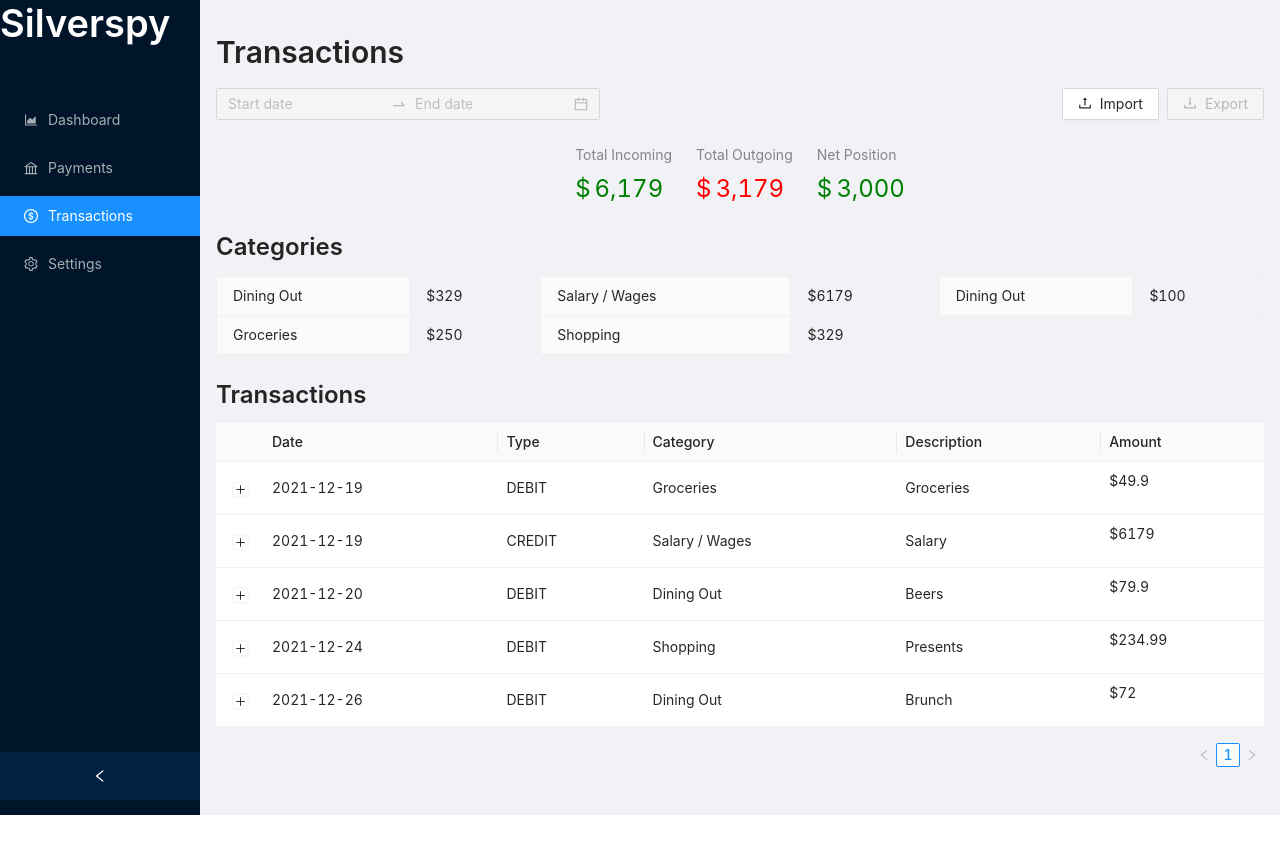
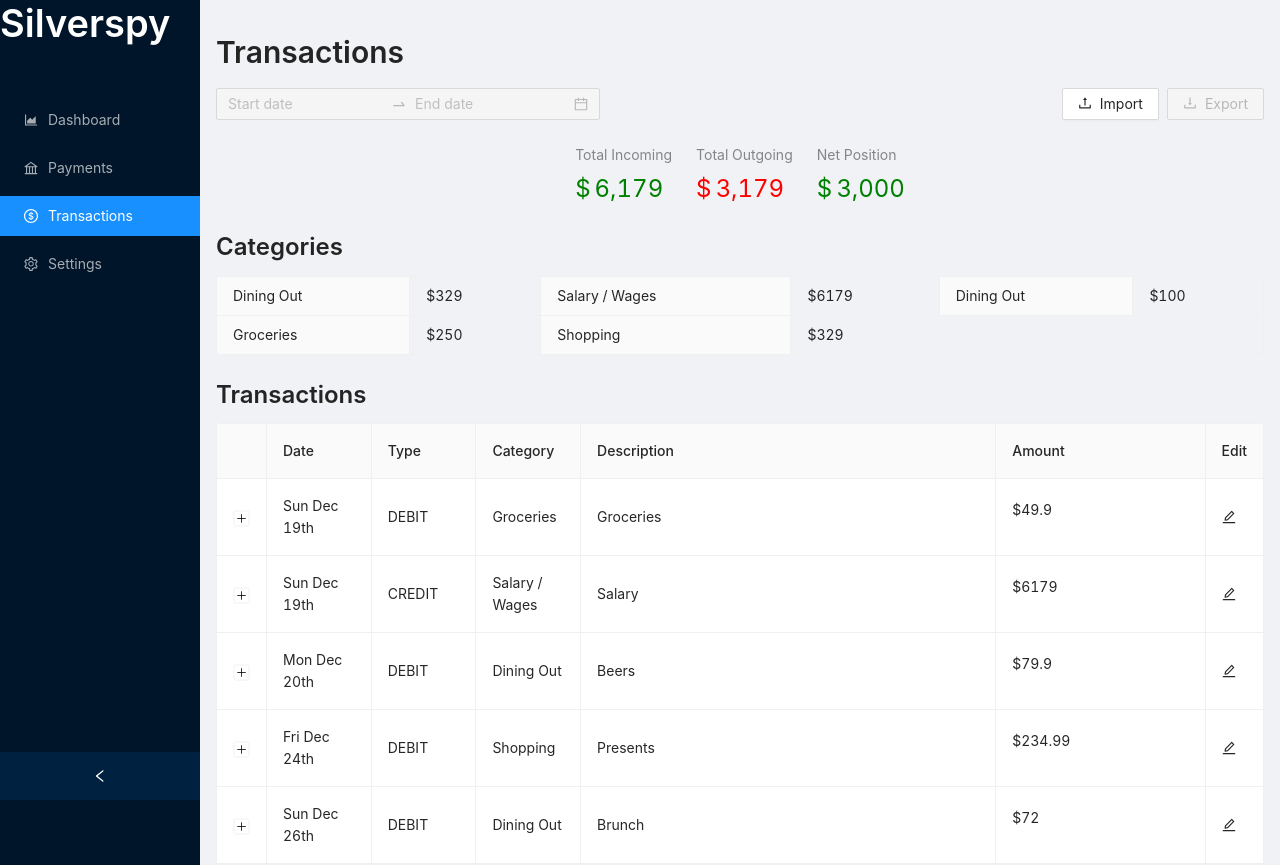
Before and after one commit to mttchpmn/silverspy-web, a Next.js app: page /transactions in a window 1280 px wide. Shown: the top 865 px of the page. Before the commit the page ends 815 px from the top, so only its background shows below. Built offline with nearby package versions, Linux system fonts and the light colour scheme.

Commit message:
0002 Make transactions table editable

```diff
--- a/components/TransactionsTable.tsx
+++ b/components/TransactionsTable.tsx
@@ -1,44 +1,183 @@
-import {Table} from "antd";
+import {SetStateAction, useState} from "react";
+import {Form, Input, InputNumber, message, Table} from "antd";
+import {DeliveredProcedureOutlined, EditOutlined} from "@ant-design/icons";
+import moment from "moment";
 
-// @ts-ignore
-export const TransactionsTable = ({dataSource}) => {
+type EditableCellProps = {
+    editing: any;
+    dataIndex: string;
+    title: string;
+    inputType: string;
+    record: any;
+    index: any;
+    children: any;
+}
+
+const EditableCell = ({
+                          editing,
+                          dataIndex,
+                          title,
+                          inputType,
+                          record,
+                          index,
+                          children,
+                          ...restProps
+                      }: EditableCellProps) => {
+    const inputNode = inputType === 'number' ? <InputNumber/> : <Input/>;
+    return (
+        <td {...restProps}>
+            {editing ? (
+                <Form.Item
+                    name={dataIndex}
+                    style={{
+                        margin: 0,
+                    }}
+                    rules={[
+                        {
+                            required: true,
+                            message: `Please Input ${title}!`,
+                        },
+                    ]}
+                >
+                    {inputNode}
+                </Form.Item>
+            ) : (
+                children
+            )}
+        </td>
+    );
+};
+
+type EditableTableProps = {
+    inputData: any;
+    onRowUpdate: (record: any) => Promise<boolean>
+}
+
+const EditableTable = ({inputData, onRowUpdate}: EditableTableProps) => {
+        const [form] = Form.useForm();
+        const [data, setData] = useState<any>(inputData);
+        const [editingKey, setEditingKey] = useState<string>("");
+
+        const isEditing = (record: { key: string; }) => record.key === editingKey;
+
+        const editRow = (record: { key: SetStateAction<string>; }) => {
+            form.setFieldsValue({...record});
+            setEditingKey(record.key);
+        };
+
+        const saveRow = async (record: any) => {
+            const values = await form.validateFields();
+
+            let updatedRecord = {...record, ...values};
+            const successful = await onRowUpdate(updatedRecord);
+
+            successful
+                ? message.success("Transaction updated successfully")
+                : message.error("Error updating transaction")
+
+            setEditingKey('');
+        };
+
+        const cancel = () => {
+            setEditingKey('');
+        };
+
         const columns = [
             {
                 title: "Date",
                 dataIndex: "date",
-            key: "date"
+                key: "date",
+                width: "10%",
+                render: (date: string) => moment(date).format("ddd MMM Do")
             },
             {
                 title: "Type",
                 dataIndex: "type",
-            key: "type"
+                key: "type",
+                width: "10%",
             },
             {
                 title: "Category",
                 dataIndex: "category",
-            key: "category"
+                key: "category",
+                width: "10%",
+                editable: true
             },
             {
                 title: "Description",
                 dataIndex: "description",
-            key: "description"
+                key: "description",
+                editable: true
+                // width: "10%"
             },
             {
                 title: "Amount",
                 dataIndex: "amount",
                 key: "amount",
+                width: "20%",
                 render: (x: number) => <p>${x}</p>
             },
-    ]
+            {
+                title: "Edit",
+                dataIndex: "edit",
+                key: "edit",
+                width: "5%",
+                render: (_: any, record: any) => isEditing(record)
+                    ? <DeliveredProcedureOutlined onClick={() => saveRow(record)}/>
+                    : <EditOutlined onClick={() => editRow(record)}/>
+            }
+        ];
 
-    return <div>
+        const mergedColumns = columns.map((col) => {
+            if (!col.editable) {
+                return col;
+            }
+
+            return {
+                ...col,
+                onCell: (record: any) => ({
+                    record,
+                    inputType: 'text',
+                    dataIndex: col.dataIndex,
+                    title: col.title,
+                    editing: isEditing(record),
+                }),
+            };
+        });
+
+        return (
+            <Form form={form} component={false}>
                 <Table
-            size={"small"}
-            dataSource={dataSource}
-            columns={columns}
+                    components={{
+                        body: {
+                            cell: EditableCell,
+                        },
+                    }}
+                    bordered
+                    dataSource={data}
+                    columns={mergedColumns}
+                    rowClassName="editable-row"
                     expandable={{
                         expandedRowRender: record => <p>More data</p>
                     }}
+                    pagination={{
+                        onChange: cancel,
+                    }}
                 />
+            </Form>
+        );
+    }
+;
+
+
+type TransactionTableProps = {
+    dataSource: any;
+    onRowUpdate: (row: any) => Promise<boolean>
+}
+
+export const TransactionsTable = ({dataSource, onRowUpdate}: TransactionTableProps) => {
+
+    return <div>
+        <EditableTable inputData={dataSource} onRowUpdate={onRowUpdate}/>
     </div>
 }
--- a/pages/transactions.tsx
+++ b/pages/transactions.tsx
@@ -97,7 +97,7 @@ const TransactionsPage: NextPage = () => {
                 {/* Transactions Table */}
                 <div>
                     <Title level={3}>Transactions</Title>
-                    <TransactionsTable dataSource={transactions}/>
+                    <TransactionsTable dataSource={transactions} onRowUpdate={() => Promise.resolve(true)}/>
                 </div>
 
             </Space>
```
Lines whose indentation alone changed are shown as unchanged.
